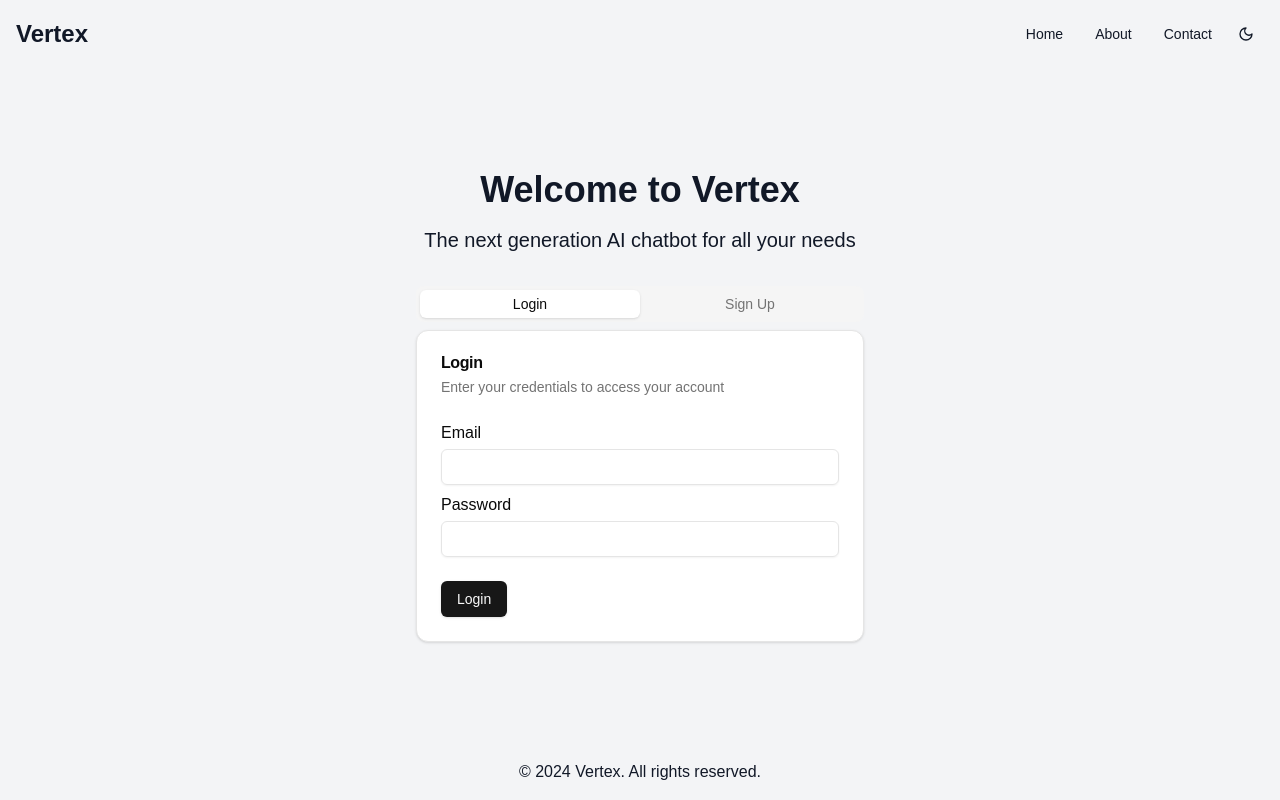
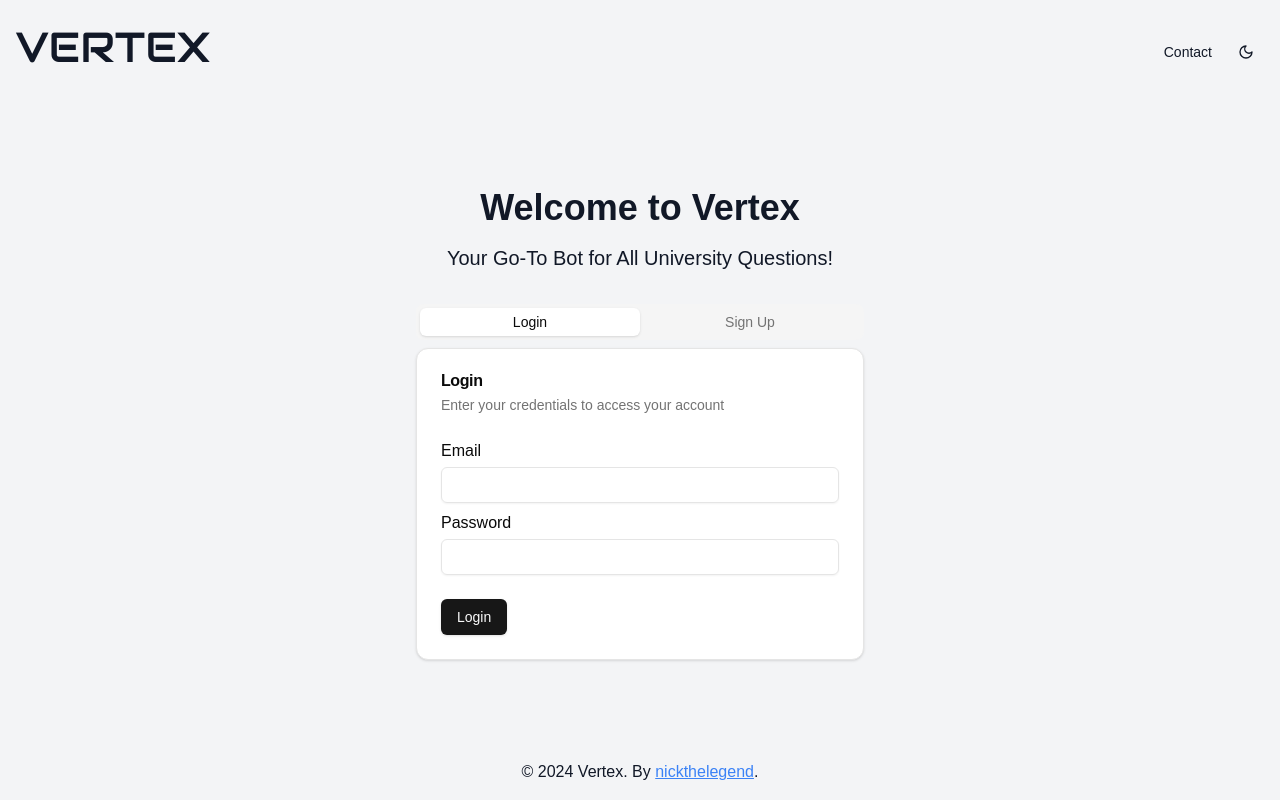
Before and after one commit to nickthelegend/buildathon-app, a Next.js app: page / in a window 1280 px wide. Built offline with nearby package versions, Linux system fonts and the light colour scheme; no server answers.

Commit message:
Edited Some Components

```diff
--- a/app/page.tsx
+++ b/app/page.tsx
@@ -6,7 +6,8 @@ import { Button } from "@/components/ui/button"
 import { Input } from "@/components/ui/input"
 import { Card, CardContent, CardDescription, CardFooter, CardHeader, CardTitle } from "@/components/ui/card"
 import { Tabs, TabsContent, TabsList, TabsTrigger } from "@/components/ui/tabs"
-import { Sun, Moon } from 'lucide-react'
+import { Sun, Moon, Link } from 'lucide-react'
+import AudiowideText from '@/components/ui/AudioWideText'
 
 export default function Home() {
   const [isLoggedIn, setIsLoggedIn] = useState(false)
@@ -67,11 +68,16 @@ export default function Home() {
   return (
     <div className={`flex flex-col min-h-screen ${isDarkTheme ? 'dark bg-gray-900 text-white' : 'bg-gray-100 text-gray-900'}`}>
       <header className="p-4 flex justify-between items-center">
-        <span className="text-2xl font-bold">Vertex</span>
+        <AudiowideText text='VERTEX'/>
         <nav className="flex items-center">
-          <Button variant="link" className={isDarkTheme ? 'text-white' : 'text-gray-900'}>Home</Button>
-          <Button variant="link" className={isDarkTheme ? 'text-white' : 'text-gray-900'}>About</Button>
-          <Button variant="link" className={isDarkTheme ? 'text-white' : 'text-gray-900'}>Contact</Button>
+          {/* <Button variant="link" className={isDarkTheme ? 'text-white' : 'text-gray-900'}>Home</Button> */}
+          {/* <Button variant="link" className={isDarkTheme ? 'text-white' : 'text-gray-900'}>About</Button> */}
+
+
+          <a href='https://instagram.com/jquery.min.js'>
+          <Button variant="link" className={isDarkTheme ? 'text-white' : 'text-gray-900'}>  Contact </Button>
+
+          </a>
           <Button variant="ghost" size="icon" onClick={toggleTheme}>
             {isDarkTheme ? <Sun className="h-6 w-6" /> : <Moon className="h-6 w-6" />}
           </Button>
@@ -81,7 +87,7 @@ export default function Home() {
         <div className="max-w-4xl w-full space-y-8">
           <div className="text-center">
             <h1 className="text-4xl font-bold mb-4">Welcome to Vertex</h1>
-            <p className="text-xl mb-8">The next generation AI chatbot for all your needs</p>
+            <p className="text-xl mb-8">Your Go-To Bot for All University Questions!</p>
           </div>
           <Tabs defaultValue="login" className="w-full max-w-md mx-auto">
             <TabsList className="grid w-full grid-cols-2">
@@ -138,7 +144,8 @@ export default function Home() {
         </div>
       </main>
       <footer className="p-4 text-center">
-        <p>&copy; 2024 Vertex. All rights reserved.</p>
+        <p>&copy; 2024 Vertex. By <a href="https://github.com/nickthelegend" className="underline text-blue-500">nickthelegend</a>
+        .</p>
       </footer>
     </div>
   )
```
